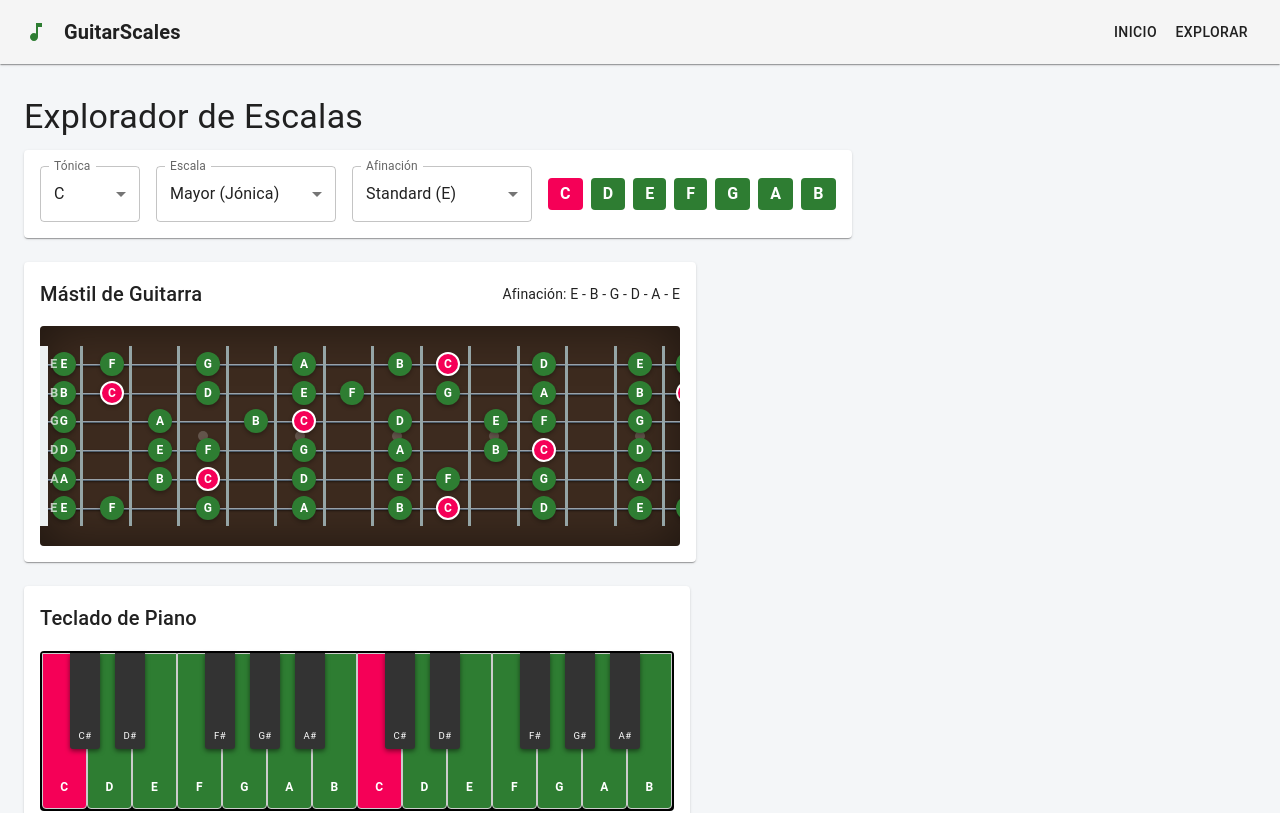
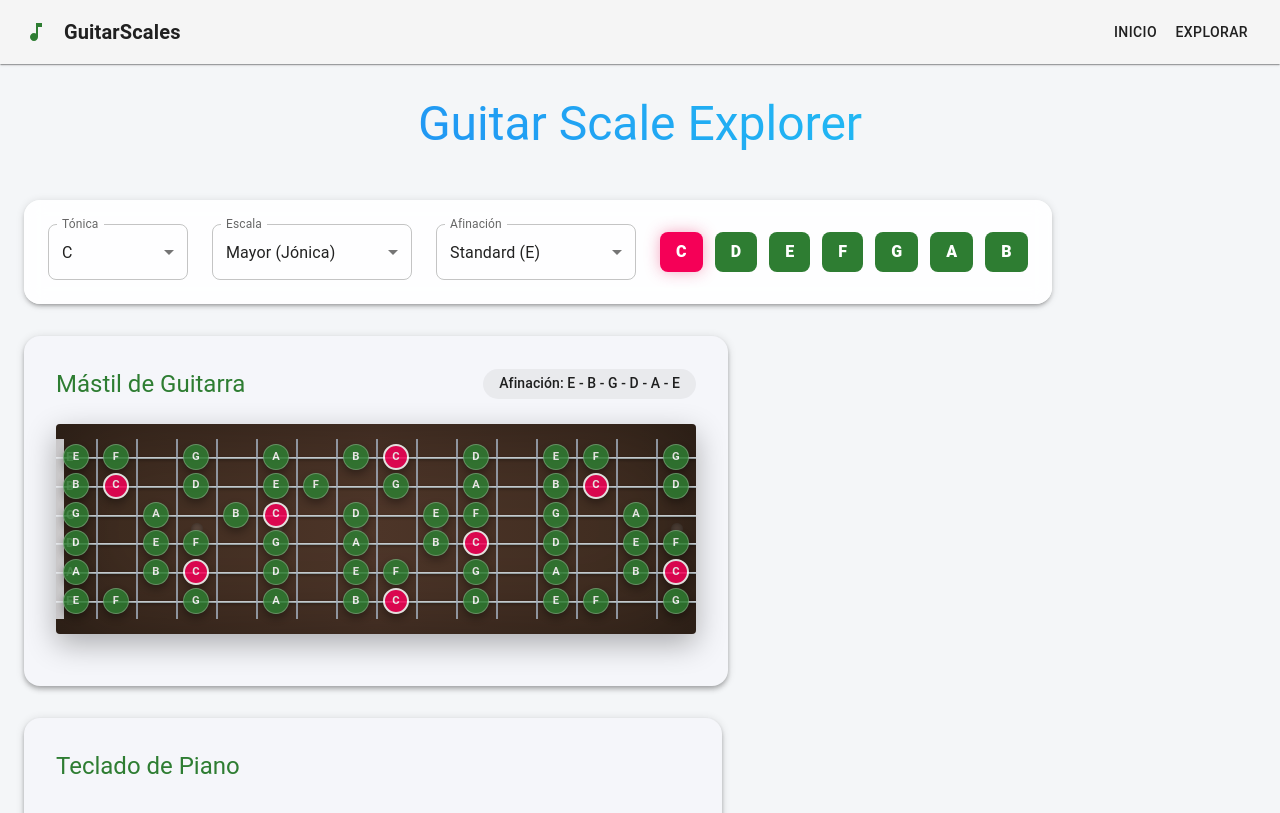
Before and after one commit to javiboin/guitar-scales-react, a React (Vite) app: page /visualizer in a window 1280 px wide. Shown: the top 813 px of the page. Built offline with nearby package versions, Linux system fonts and the light colour scheme.

Commit message:
refactor: mejora visual

```diff
--- a/src/components/Guitar/GuitarNeck.jsx
+++ b/src/components/Guitar/GuitarNeck.jsx
@@ -3,12 +3,14 @@ import { Box, styled } from '@mui/material';
 const NeckContainer = styled(Box)(({ theme }) => ({
   width: '100%',
   overflowX: 'auto',
-  backgroundColor: '#3d2b1f', // Color madera oscura
+  background: 'linear-gradient(90deg, #3d2b1f 0%, #4e3629 50%, #3d2b1f 100%)', // Gradiente de madera premium
   borderRadius: theme.shape.borderRadius,
-  padding: '20px 0',
+  padding: '15px 0',
   position: 'relative',
-  boxShadow: 'inset 0 0 50px rgba(0,0,0,0.5)',
+  boxShadow: '0 10px 30px rgba(0,0,0,0.3), inset 0 0 100px rgba(0,0,0,0.4)',
   userSelect: 'none',
+  display: 'block',
+  margin: '20px 0',
   '&::-webkit-scrollbar': {
     height: '8px',
   },
@@ -21,8 +23,8 @@ const NeckContainer = styled(Box)(({ theme }) => ({
 const Fretboard = styled(Box)(({ frets = 22 }) => ({
   display: 'grid',
   gridTemplateColumns: `40px repeat(${frets}, 1fr)`,
-  width: '120%',
-  minWidth: `${frets * 40 + 40}px`, // Un mínimo para que no se amontone en móvil
+  width: '100%',
+  minWidth: `${frets * 40 + 40}px`,
   height: '180px',
   position: 'relative',
 }));
@@ -33,49 +35,60 @@ const StringLine = styled(Box)(({ top }) => ({
   right: 0,
   top: `${top}%`,
   height: '2px',
-  background: 'linear-gradient(to bottom, #bdc3c7, #2c3e50)',
-  boxShadow: '0 1px 2px rgba(0,0,0,0.5)',
+  background: 'linear-gradient(to bottom, #dcdde1, #7f8c8d)',
+  boxShadow: '0 1px 3px rgba(0,0,0,0.4)',
   zIndex: 1,
 }));
 
 const FretLine = styled(Box)(({ isNut }) => ({
   gridRow: '1 / -1',
-  borderLeft: isNut ? '8px solid #ecf0f1' : '3px solid #95a5a6',
+  borderLeft: isNut ? '8px solid #f1f2f6' : '2px solid #a4b0be',
   height: '200%',
   position: 'relative',
   zIndex: 2,
+  opacity: 0.8,
 }));
 
 const NoteMarker = styled(Box, {
   shouldForwardProp: (prop) => prop !== 'isRoot',
 })(({ theme, isRoot }) => ({
-  width: '24px',
-  height: '24px',
+  width: '26px',
+  height: '26px',
   borderRadius: '50%',
   backgroundColor: isRoot ? theme.palette.secondary.main : theme.palette.primary.main,
   color: 'white',
   display: 'flex',
   alignItems: 'center',
   justifyContent: 'center',
-  fontSize: '0.75rem',
+  fontSize: '0.7rem',
   fontWeight: 'bold',
   position: 'absolute',
   transform: 'translate(-50%, -50%)',
-  zIndex: 3,
-  boxShadow: '0 2px 4px rgba(0,0,0,0.3)',
-  border: isRoot ? '2px solid white' : 'none',
+  zIndex: 10,
+  boxShadow: '0 4px 8px rgba(0,0,0,0.4)',
+  border: isRoot ? '2px solid white' : '1px solid rgba(255,255,255,0.3)',
+  opacity: 0.85,
+  transition: 'all 0.2s cubic-bezier(0.4, 0, 0.2, 1)',
+  cursor: 'pointer',
+  '&:hover': {
+    opacity: 1,
+    transform: 'translate(-50%, -50%) scale(1.25)',
+    boxShadow: `0 0 15px ${isRoot ? theme.palette.secondary.main : theme.palette.primary.main}`,
+    zIndex: 11,
+  },
 }));
 
 const FretMarker = styled(Box)(({ theme }) => ({
-  width: '10px',
-  height: '10px',
+  width: '12px',
+  height: '12px',
   borderRadius: '50%',
-  backgroundColor: 'rgba(255,255,255,0.2)',
+  backgroundColor: 'rgba(255,255,255,0.15)',
   position: 'absolute',
   left: '50%',
   top: '50%',
   transform: 'translate(-50%, -50%)',
   zIndex: 0,
+  boxShadow: 'inset 0 0 5px rgba(0,0,0,0.5)',
 }));
 
 const GuitarNeck = ({
--- a/src/pages/Visualizer.jsx
+++ b/src/pages/Visualizer.jsx
@@ -20,20 +20,21 @@ const Visualizer = () => {
 
   return (
     <Container maxWidth="xl" sx={{ mt: 4, mb: 4 }}>
-      <Typography variant="h4" gutterBottom fontWeight="bold">
-        Explorador de Escalas
+      <Typography variant="h3" gutterBottom fontWeight="800" align="center" sx={{ mb: 6, background: 'linear-gradient(45deg, #2196F3 30%, #21CBF3 90%)', WebkitBackgroundClip: 'text', WebkitTextFillColor: 'transparent' }}>
+        Guitar Scale Explorer
       </Typography>
 
-      <Grid container spacing={3}>
+      <Grid container spacing={4} justifyContent="center" alignItems="center">
         {/* Selector de Escalas y Afinación */}
         <Grid item xs={12}>
-          <Paper sx={{ p: 2, display: 'flex', gap: 2, alignItems: 'center', flexWrap: 'wrap' }}>
-            <FormControl sx={{ minWidth: 100 }}>
+          <Paper elevation={3} sx={{ p: 3, display: 'flex', gap: 3, alignItems: 'center', flexWrap: 'wrap', borderRadius: 4, background: 'rgba(255, 255, 255, 0.9)', backdropFilter: 'blur(10px)' }}>
+            <FormControl variant="outlined" sx={{ minWidth: 140 }}>
               <InputLabel>Tónica</InputLabel>
               <Select
                 value={root}
                 label="Tónica"
                 onChange={(e) => setRoot(e.target.value)}
+                sx={{ borderRadius: 2 }}
               >
                 {NOTES.map((n) => (
                   <MenuItem key={n} value={n}>{n}</MenuItem>
@@ -41,12 +42,13 @@ const Visualizer = () => {
               </Select>
             </FormControl>
 
-            <FormControl sx={{ minWidth: 180 }}>
+            <FormControl variant="outlined" sx={{ minWidth: 200 }}>
               <InputLabel>Escala</InputLabel>
               <Select
                 value={scaleType}
                 label="Escala"
                 onChange={(e) => setScaleType(e.target.value)}
+                sx={{ borderRadius: 2 }}
               >
                 {Object.entries(SCALES).map(([key, value]) => (
                   <MenuItem key={key} value={key}>{value.name}</MenuItem>
@@ -54,12 +56,13 @@ const Visualizer = () => {
               </Select>
             </FormControl>
 
-            <FormControl sx={{ minWidth: 180 }}>
+            <FormControl variant="outlined" sx={{ minWidth: 200 }}>
               <InputLabel>Afinación</InputLabel>
               <Select
                 value={tuningKey}
                 label="Afinación"
                 onChange={(e) => setTuningKey(e.target.value)}
+                sx={{ borderRadius: 2 }}
               >
                 {Object.entries(TUNINGS).map(([key, value]) => (
                   <MenuItem key={key} value={key}>{value.name}</MenuItem>
@@ -67,18 +70,21 @@ const Visualizer = () => {
               </Select>
             </FormControl>
 
-            <Box sx={{ ml: { md: 'auto' }, display: 'flex', gap: 1, flexWrap: 'wrap' }}>
+            <Box sx={{ ml: { md: 'auto' }, display: 'flex', gap: 1.5, flexWrap: 'wrap' }}>
               {scaleNotes.map((note, i) => (
                 <Paper
                   key={i}
-                  elevation={0}
+                  elevation={2}
                   sx={{
-                    px: 1.5,
-                    py: 0.5,
+                    px: 2,
+                    py: 1,
                     bgcolor: i === 0 ? 'secondary.main' : 'primary.main',
                     color: 'white',
-                    borderRadius: 1,
-                    fontWeight: 'bold'
+                    borderRadius: 2,
+                    fontWeight: '800',
+                    boxShadow: i === 0 ? '0 0 15px rgba(233, 30, 99, 0.4)' : 'none',
+                    transition: 'transform 0.2s',
+                    '&:hover': { transform: 'translateY(-3px)' }
                   }}
                 >
                   {note}
@@ -90,26 +96,32 @@ const Visualizer = () => {
 
         {/* Neck de Guitarra */}
         <Grid item xs={12}>
-          <Paper sx={{ p: 2, minHeight: 200, overflow: 'hidden' }}>
-            <Box sx={{ display: 'flex', justifyContent: 'space-between', alignItems: 'center', mb: 2 }}>
-              <Typography variant="h6">Mástil de Guitarra</Typography>
-              <Typography variant="body2" color="text.secondary">
+          <Paper elevation={4} sx={{ p: 4, borderRadius: 4, overflow: 'hidden', background: '#f5f6fa' }}>
+            <Box sx={{ display: 'flex', justifyContent: 'space-between', alignItems: 'center', mb: 3 }}>
+              <Typography variant="h5" fontWeight="700" color="primary">Mástil de Guitarra</Typography>
+              <Box sx={{ px: 2, py: 0.5, bgcolor: 'rgba(0,0,0,0.05)', borderRadius: 10 }}>
+                <Typography variant="subtitle2" fontWeight="600" color="text.secondary">
                   Afinación: {TUNINGS[tuningKey].notes.join(' - ')}
                 </Typography>
               </Box>
+            </Box>
+            <Box sx={{ display: 'block', width: '100%' }}>
               <GuitarNeck
                 frets={totalFrets}
                 tuning={tuning}
                 selectedNotes={fretboardNotes}
               />
+            </Box>
           </Paper>
         </Grid>
 
         {/* Teclado de Piano */}
         <Grid item xs={12}>
-          <Paper sx={{ p: 2, minHeight: 150 }}>
-            <Typography variant="h6" gutterBottom>Teclado de Piano</Typography>
+          <Paper elevation={4} sx={{ p: 4, borderRadius: 4, background: '#f5f6fa' }}>
+            <Typography variant="h5" fontWeight="700" color="primary" gutterBottom sx={{ mb: 3 }}>Teclado de Piano</Typography>
+            <Box sx={{ display: 'block', width: '100%' }}>
               <PianoKeys selectedNotes={scaleNotes} />
+            </Box>
           </Paper>
         </Grid>
       </Grid>
```
Lines whose indentation alone changed are shown as unchanged.
